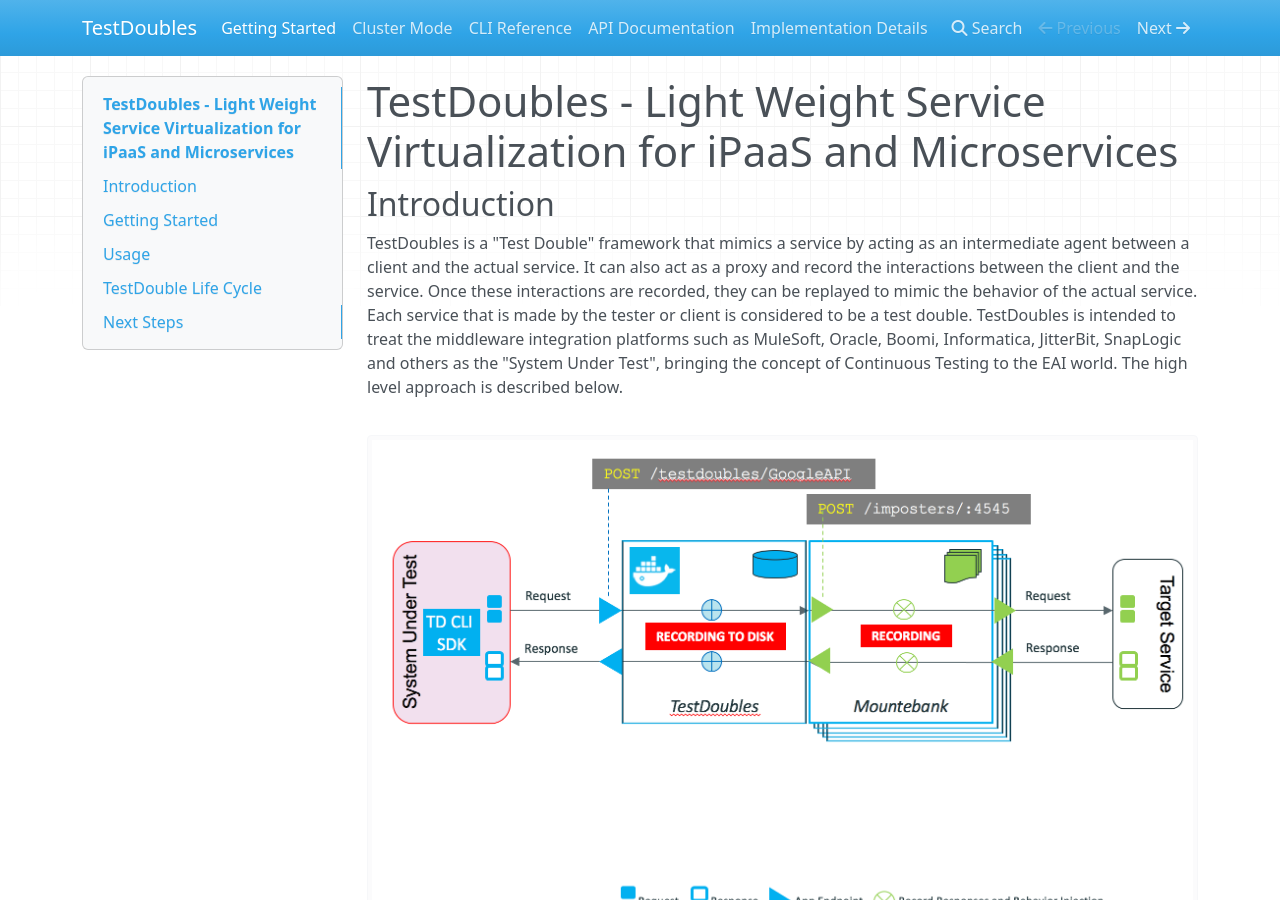
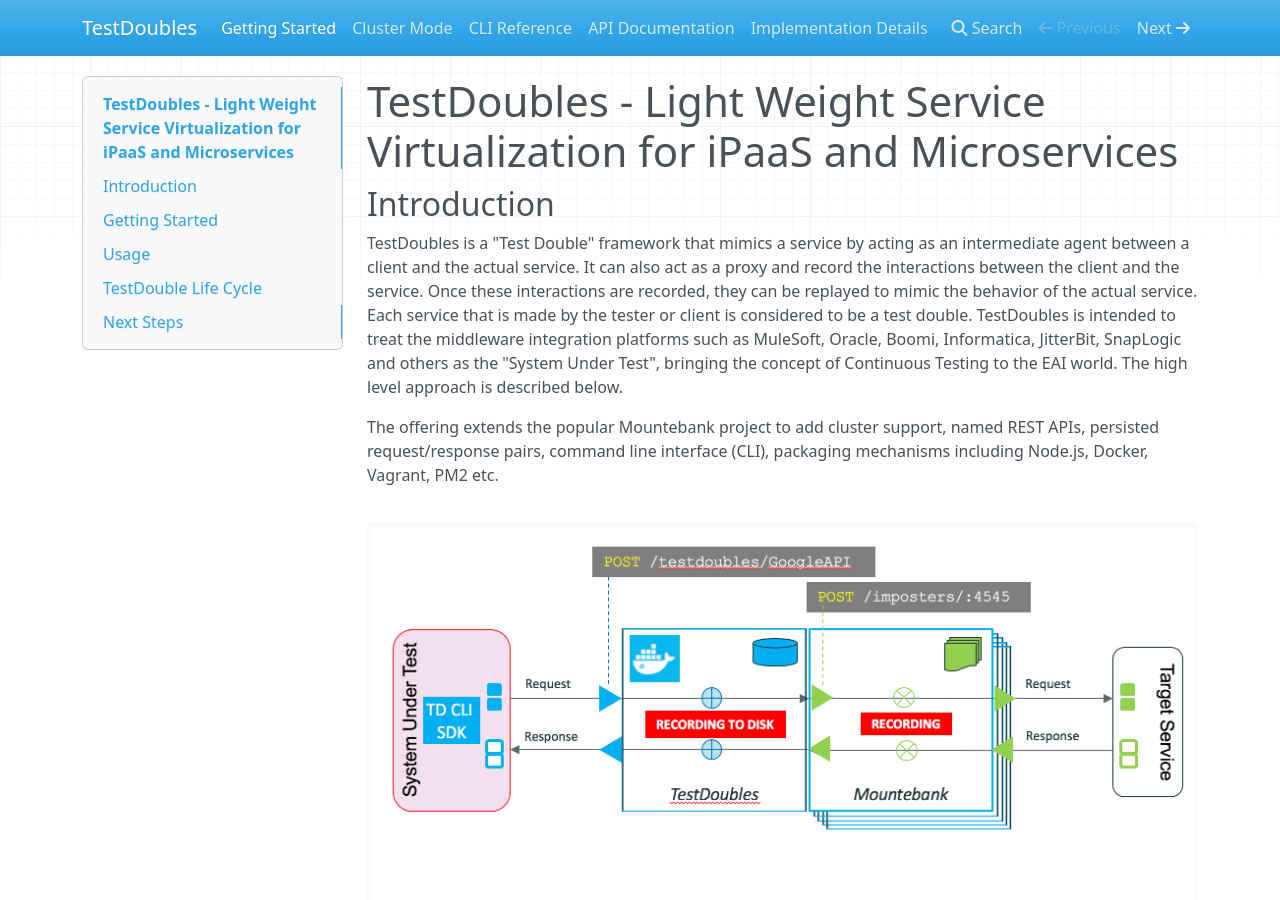
Before and after one commit to waffle-iron/TestDoubles, an MkDocs documentation site: the page built from documentation/index.md, in a window 1280 px wide and 900 px high. Built offline with MkDocs 1.6.1, drawn with Linux system fonts in a browser that asks for light colours; nearby versions of some CDN libraries; old or Windows-style settings are respelled for this version of MkDocs.

Commit message:
Clarified how it extends Mountebank

```diff
--- a/documentation/index.md
+++ b/documentation/index.md
@@ -3,6 +3,8 @@
 ## Introduction ##
 
 TestDoubles is a "Test Double" framework that mimics a service by acting as an intermediate agent between a client and the actual service. It can also act as a proxy and record the interactions between the client and the service. Once these interactions are recorded, they can be replayed to mimic the behavior of the actual service. Each service that is made by the tester or client is considered to be a test double. TestDoubles is intended to treat the middleware integration platforms such as MuleSoft, Oracle, Boomi, Informatica, JitterBit, SnapLogic and others as the "System Under Test", bringing the concept of Continuous Testing to the EAI world. The high level approach is described below.
+
+The offering extends the popular Mountebank project to add cluster support, named REST APIs, persisted request/response pairs, command line interface (CLI), packaging mechanisms including Node.js, Docker, Vagrant, PM2 etc.
 
 ![Test Double Architecture.png](images/0-testdoubles.png)
 
```
